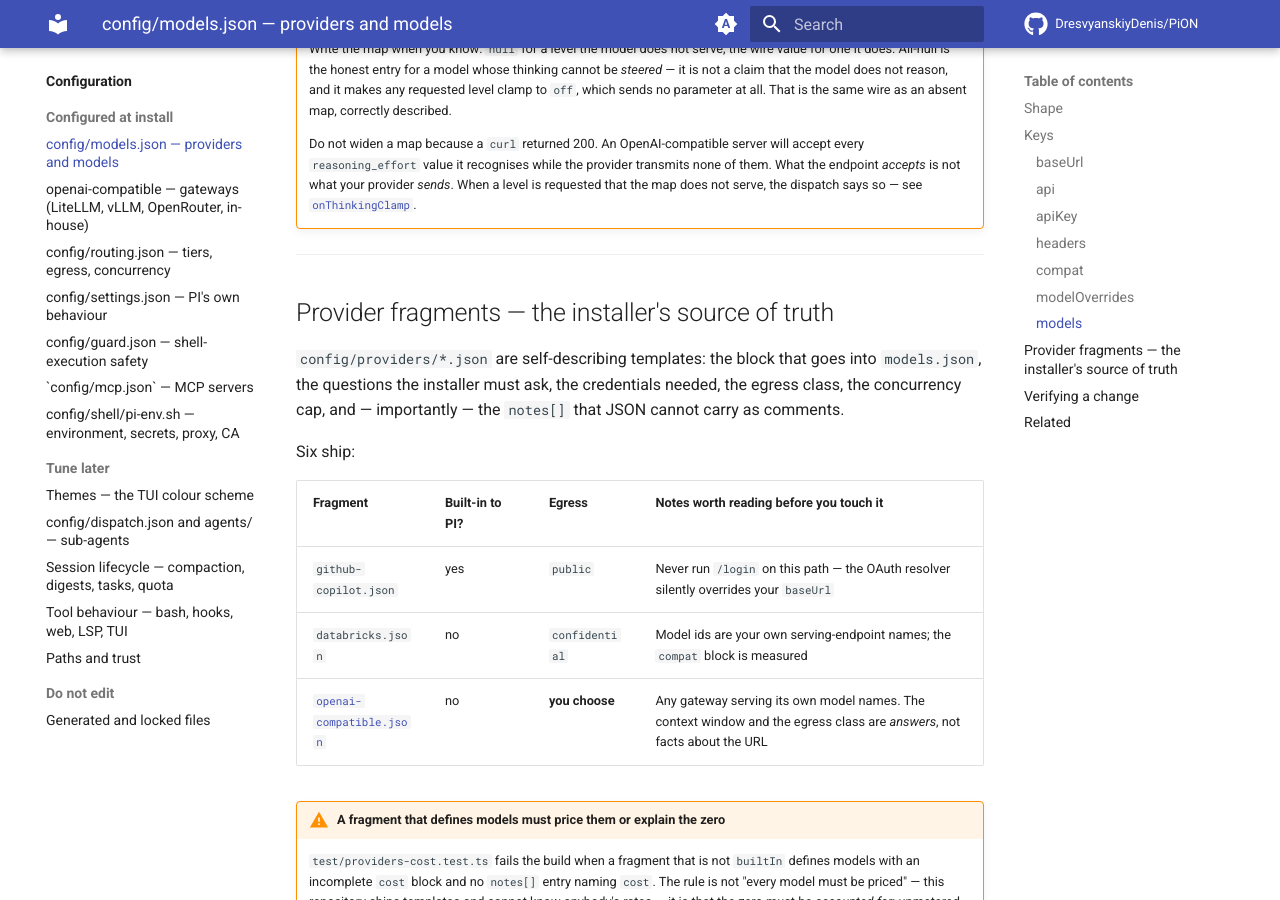
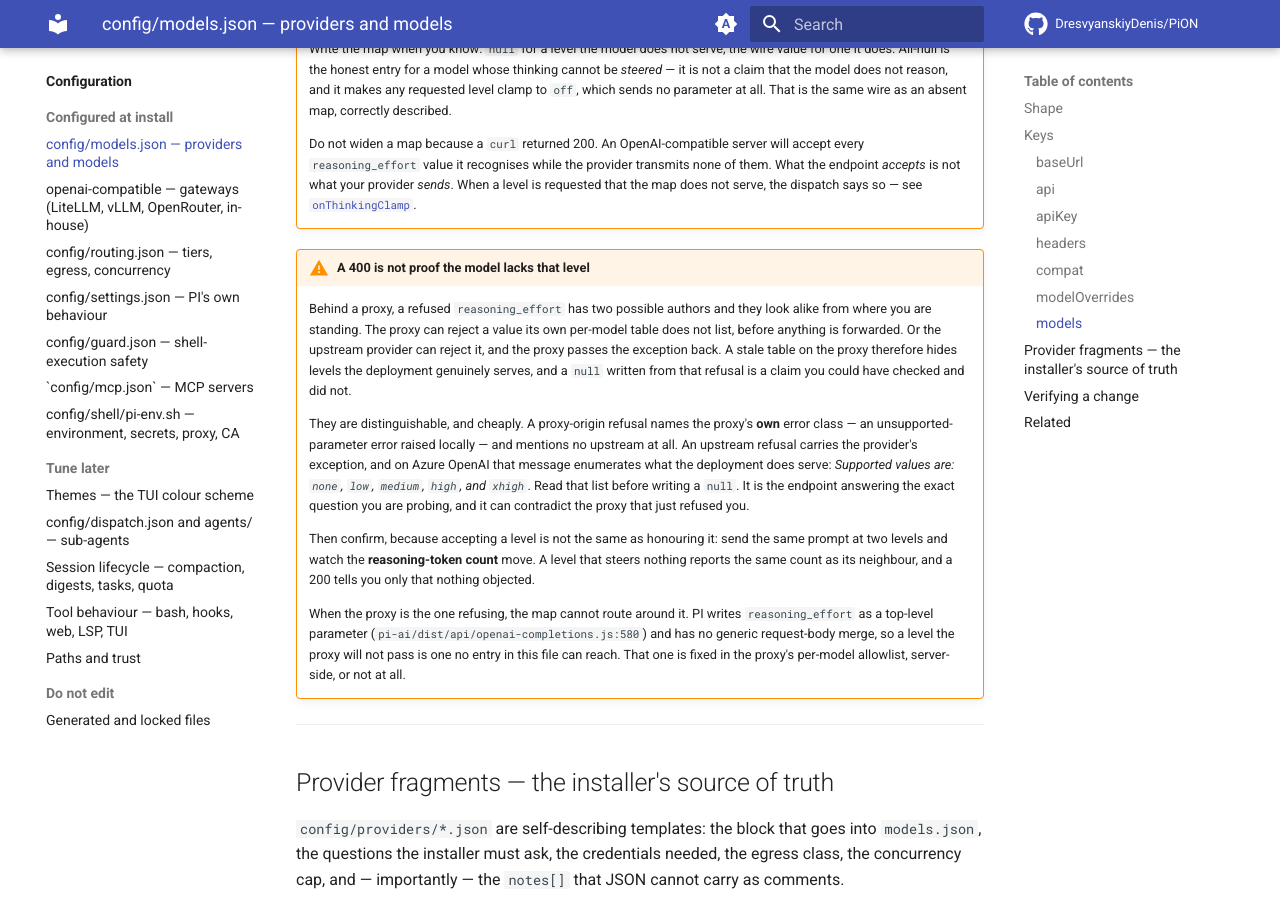
Before and after one commit to DresvyanskiyDenis/PiON, an MkDocs documentation site: the page built from docs/configuration/models.md, in a window 1280 px wide and 900 px high, scrolled down 7124 px. Built offline with MkDocs 1.6.1 and Material for MkDocs 9.7.7, drawn with Linux system fonts in a browser that asks for light colours; comment, search, counter and statistics services are not loaded; some of the changed text lies outside the part shown.

Commit message:
docs(models): a refused reasoning level is not proof the model lacks it
The thinkingLevelMap warning already tells a reader not to widen a map on
the strength of a 200. The mirror trap is the one that costs you levels:
behind a proxy, a 400 on a reasoning_effort value has two possible authors.
The proxy can refuse from its own per-model table before forwarding
anything, or the upstream provider can refuse and the proxy relays the
exception. A stale table on the proxy hides levels the deployment serves,
and a null written from that refusal is a claim the reader could have
checked and did not.

The two are distinguishable by error class, and an upstream refusal may
enumerate what is actually served, which is the endpoint answering the
question being probed. Confirming a level then means watching the
reasoning-token count move between levels, since acceptance is not the same
as honouring.

Also states the limit of the fix: reasoning_effort goes out as a top-level
parameter and PI has no generic request-body merge, so a level the proxy
will not pass cannot be reached from models.json at all.

```diff
--- a/docs/configuration/models.md
+++ b/docs/configuration/models.md
@@ -180,7 +180,7 @@ An explicit catalogue, for a **custom** provider only. Each entry:
 | `maxTokens` | output cap |
 | `cost` | the four rates for this model, in **dollars per million tokens** — `input`, `output`, `cacheRead`, `cacheWrite`. Omitting it is a claim, not a blank; see below |
 | `reasoning` | `true` for a thinking model |
-| `thinkingLevelMap` | which reasoning efforts this model actually serves. See the warning below — the default when you omit it is not "all of them" |
+| `thinkingLevelMap` | which reasoning efforts this model actually serves. See the warnings below — the default when you omit it is not "all of them", and a refusal is not proof of absence |
 | `input` | `["text"]` or `["text", "image"]` |
 | `compat` | per-model overrides of the provider block, e.g. `thinkingFormat` |
 | `samplingParams` | merged verbatim into the request body — `temperature`, `top_p`, `top_k`, `min_p`, `repeat_penalty`, and anything else with no first-class PI field |
@@ -278,6 +278,29 @@ An explicit catalogue, for a **custom** provider only. Each entry:
     does not serve, the dispatch says so — see
     [`onThinkingClamp`](dispatch.md#onthinkingclamp).
 
+!!! warning "A 400 is not proof the model lacks that level"
+    Behind a proxy, a refused `reasoning_effort` has two possible authors and they look alike from
+    where you are standing. The proxy can reject a value its own per-model table does not list,
+    before anything is forwarded. Or the upstream provider can reject it, and the proxy passes the
+    exception back. A stale table on the proxy therefore hides levels the deployment genuinely
+    serves, and a `null` written from that refusal is a claim you could have checked and did not.
+
+    They are distinguishable, and cheaply. A proxy-origin refusal names the proxy's **own** error
+    class — an unsupported-parameter error raised locally — and mentions no upstream at all. An
+    upstream refusal carries the provider's exception, and on Azure OpenAI that message enumerates
+    what the deployment does serve: *Supported values are: `none`, `low`, `medium`, `high`, and
+    `xhigh`*. Read that list before writing a `null`. It is the endpoint answering the exact
+    question you are probing, and it can contradict the proxy that just refused you.
+
+    Then confirm, because accepting a level is not the same as honouring it: send the same prompt at
+    two levels and watch the **reasoning-token count** move. A level that steers nothing reports the
+    same count as its neighbour, and a 200 tells you only that nothing objected.
+
+    When the proxy is the one refusing, the map cannot route around it. PI writes `reasoning_effort`
+    as a top-level parameter (`pi-ai/dist/api/openai-completions.js:580`) and has no generic
+    request-body merge, so a level the proxy will not pass is one no entry in this file can reach.
+    That one is fixed in the proxy's per-model allowlist, server-side, or not at all.
+
 ---
 
 ## Provider fragments — the installer's source of truth
```
